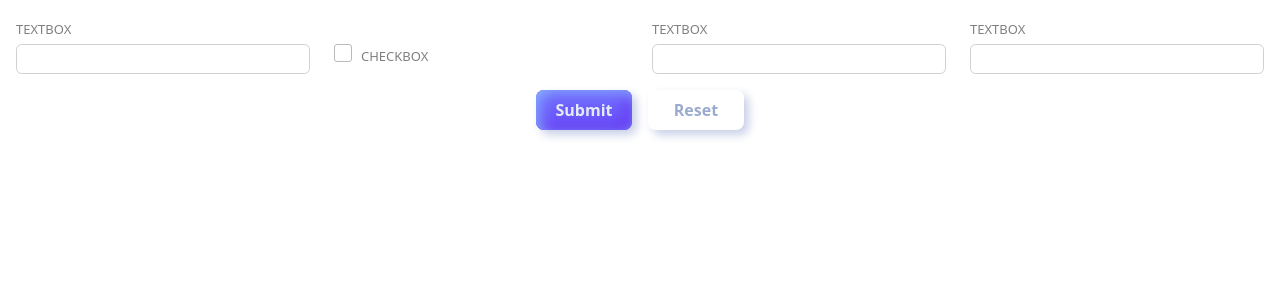
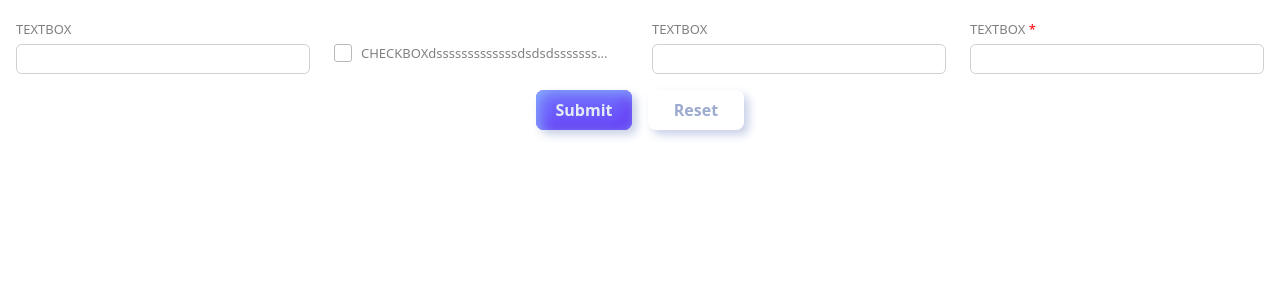
Before and after one commit to pkthong12/demo-beta, an Angular app: page /demo/control in a window 1280 px wide. Shown: the top 300 px of the page. Built offline with nearby package versions, Linux system fonts and the light colour scheme.

Commit message:
update required control

```diff
--- a/src/app/demo/control-demo/control-demo.component.ts
+++ b/src/app/demo/control-demo/control-demo.component.ts
@@ -1,6 +1,6 @@
 import { Component } from '@angular/core';
 import { CoreFormComponent } from '../../libraries/core-form/core-form.component';
-import { EnumFormBaseControlType, ICoreFormSection } from '../../enum/enum-interfaces';
+import { EnumFormBaseControlType, ICoreFormSection, IFnNameValidator } from '../../enum/enum-interfaces';
 import { Validators } from '@angular/forms';
 
 @Component({
@@ -34,12 +34,19 @@ export class ControlDemoComponent {
           {
             controlType: EnumFormBaseControlType.CHECKBOX,
             field: 'checkbox',
-            label: 'CHECKBOX',
+            label: 'CHECKBOXdsssssssssssssdsdsdssssssssssssssdsdsdssdsdsđsvvdfvbdfgdfd',
             value: '',
             type: 'text',
             flexSize: 3,
             readonly: true,
             hidden: false,
+            validators: [
+              {
+                name: IFnNameValidator.required,
+                validator: Validators.required,
+                errorMessage: 'This field is required'
+              }
+            ]
           },
           {
             controlType: EnumFormBaseControlType.TEXTBOX,
@@ -61,7 +68,7 @@ export class ControlDemoComponent {
             hidden: false,
             validators: [
               {
-                name: 'required',
+                name: IFnNameValidator.required,
                 validator: Validators.required,
                 errorMessage: 'This field is required'
               }
--- a/src/app/enum/enum-interfaces.ts
+++ b/src/app/enum/enum-interfaces.ts
@@ -17,9 +17,19 @@ export interface IFormBaseDropdownOption {
   key: string,
   value: string,
 }
-
+export enum IFnNameValidator {
+  required = 'required',
+  email = 'email',
+  minLength = 'minLength',
+  maxLength = 'maxLength',
+  pattern = 'pattern',
+  min = 'min',
+  max = 'max',
+  nullValidator = 'nullValidator',
+  unique = 'unique',
+}
 export interface IValidator {
-  name: string, // must equal the error key
+  name: IFnNameValidator, // must equal the error key
   validator: ValidatorFn,
   errorMessage: string,
 }
--- a/src/app/libraries/core-check-box/core-check-box.component.html
+++ b/src/app/libraries/core-check-box/core-check-box.component.html
@@ -1,13 +1,15 @@
 <div>
     <div
-      class="core-checkbox-container"
+      class="core-checkbox-container w-100"
       (click)="onLabelClick($event)"
       [class.form-control-disabled]="disabled"
     >
       <input type="checkbox" [(ngModel)]="value" class="form-control"/>
-      <label>
+      <label class="w-100">
         <a class="checkmark" [class.disabled]="disabled"></a>
-        <span>{{ text }}</span>
+        <span>
+          {{ text }}
+        </span>
       </label>
     </div>
   </div>
--- a/src/app/libraries/core-check-box/core-check-box.component.scss
+++ b/src/app/libraries/core-check-box/core-check-box.component.scss
@@ -43,9 +43,10 @@ input {
         line-height: var(--checkbox-size);
         padding-left: calc(var(--checkbox-size) * 1.5);
         text-overflow: ellipsis;
-        max-width: calc(100% - var(--checkbox-size) * 4);
+        max-width: calc(100% - var(--checkbox-size) * 1);
         white-space: nowrap;
         font-size: var(--font-size-label);
+        overflow: hidden;
     }
 }
 
--- a/src/app/libraries/core-control/core-control.component.html
+++ b/src/app/libraries/core-control/core-control.component.html
@@ -2,7 +2,16 @@
     <div [formGroup]="form" [class.hidden]="!!control.hidden">
         <div class="w-100 d-flex flex-column justify-content-between">
             <label class="control-label pb-1">
-                <span class="label-value">{{control.controlType === 'CHECKBOX' || !control.label ? '&nbsp;':control.label}}</span>
+                <span class="label-value">
+                    @if(control.controlType === 'CHECKBOX' || !control.label){
+                        &nbsp;
+                    }@else {
+                        {{control.label}}
+                        @if(isRequired){
+                            <span style="color: red;">*</span>
+                        }
+                    }
+                </span>
             </label>
 
             @if(control.controlType == 'TEXTBOX'){
--- a/src/app/libraries/core-control/core-control.component.ts
+++ b/src/app/libraries/core-control/core-control.component.ts
@@ -4,7 +4,8 @@ import { CoreTextBoxComponent } from '../core-text-box/core-text-box.component';
 import { FormGroup, FormsModule, ReactiveFormsModule } from '@angular/forms';
 import { BaseComponent } from '../base-component/base-component.component';
 import { CommonModule } from '@angular/common';
-import { EnumFormBaseControlType, IFormBaseControl } from '../../enum/enum-interfaces';
+import { EnumFormBaseControlType, IFnNameValidator, IFormBaseControl } from '../../enum/enum-interfaces';
+import { ValidatorFn } from "@angular/forms";
 
 @Component({
   selector: 'core-control',
@@ -23,8 +24,17 @@ export class CoreControlComponent extends BaseComponent implements OnInit, OnDes
   @Input() control!: IFormBaseControl;
   @Input() form!: FormGroup;
 
+  isRequired: boolean = false;
+
   ngOnInit(): void {
+    this.onCreatedRequired();
   }
   ngOnDestroy(): void {
   }
+
+  onCreatedRequired() {
+    if (this.control.validators) {
+      this.isRequired = this.control.validators.some(x => x.name === IFnNameValidator.required);
+    }
+  }
 }
```
